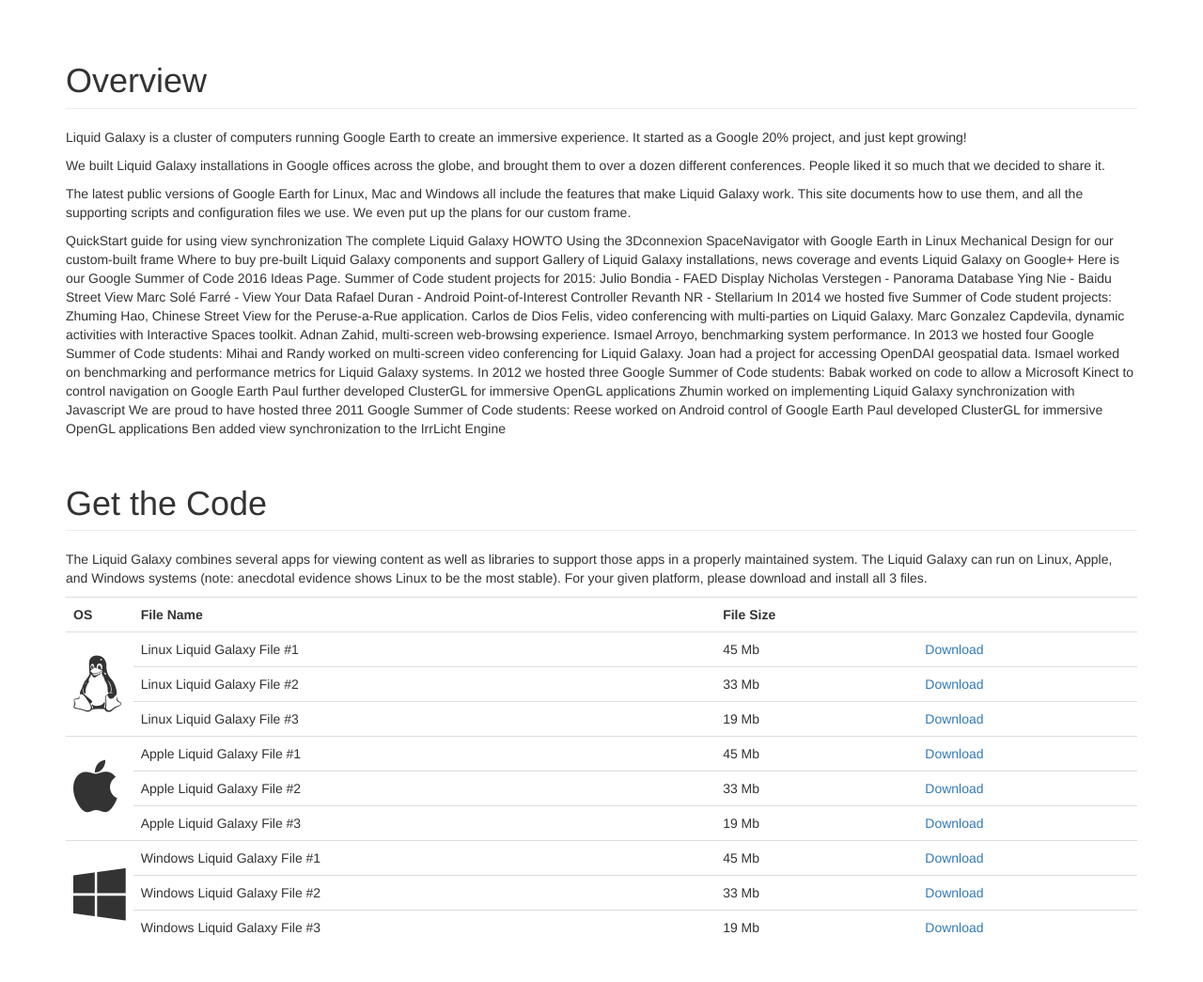
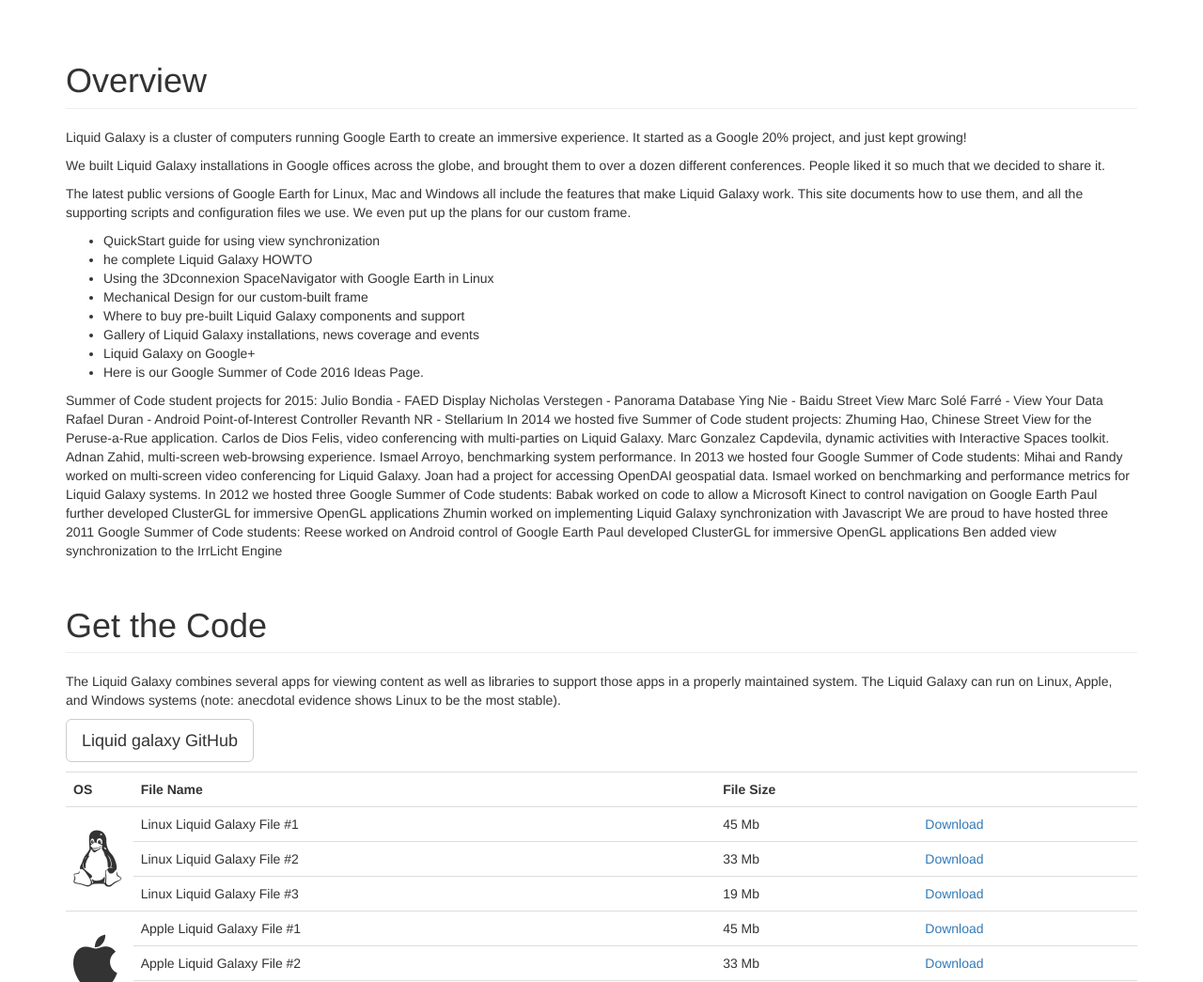
Before and after one commit to EndPointCorp/liquidgalaxy_wip, a Jekyll site: the page index.html, which Jekyll copies as it is, in a window 1280 px wide and 1400 px high, cut to the strip 355-1400 px from the top of the window. Shown: the whole strip at 94% size. Built offline with Jekyll 4.4.1, drawn with Linux system fonts in a browser that asks for light colours.

Commit message:
Add header-bg images, change header text to be more eligible on a multicolored background

```diff
--- a/_config.yml
+++ b/_config.yml
@@ -7,7 +7,7 @@
 
 # Site settings
 title: Liquid Galaxy
-baseurl: "" # the subpath of your site, e.g. /blog
+baseurl: "/liquidgalaxy_wip" # the subpath of your site, e.g. /blog
 url: "http://www.liquidgalaxy.org" # the base hostname & protocol for your site
 
 # Build settings
--- a/css/style.css
+++ b/css/style.css
@@ -31,5 +31,10 @@
 }
 
 .header-bg {
-    background: url("/liquidgalaxy_wip/img/lg-1.jpg") no-repeat 0 -320px/100%;
+    background: url("/liquidgalaxy_wip/img/lg-4.jpg") no-repeat 0 -100px/100%;
 }
+
+.header-bg h1 {
+    color: white;
+    text-shadow: 0px 0px 0px black;
+}
--- a/index.html
+++ b/index.html
@@ -50,15 +50,16 @@
       <p>Liquid Galaxy is a cluster of computers running Google Earth to create an immersive experience. It started as a Google 20% project, and just kept growing!</p>
 <p>We built Liquid Galaxy installations in Google offices across the globe, and brought them to over a dozen different conferences. People liked it so much that we decided to share it.</p>
 <p>The latest public versions of Google Earth for Linux, Mac and Windows all include the features that make Liquid Galaxy work. This site documents how to use them, and all the supporting scripts and configuration files we use. We even put up the plans for our custom frame.</p>
-
-QuickStart guide for using view synchronization
-The complete Liquid Galaxy HOWTO
-Using the 3Dconnexion SpaceNavigator with Google Earth in Linux
-Mechanical Design for our custom-built frame
-Where to buy pre-built Liquid Galaxy components and support
-Gallery of Liquid Galaxy installations, news coverage and events
-Liquid Galaxy on Google+
-Here is our Google Summer of Code 2016 Ideas Page.
+<ul>
+<li>QuickStart guide for using view synchronization</li>
+<li>he complete Liquid Galaxy HOWTO</li>
+<li>Using the 3Dconnexion SpaceNavigator with Google Earth in Linux</li>
+<li>Mechanical Design for our custom-built frame</li>
+<li>Where to buy pre-built Liquid Galaxy components and support</li>
+<li>Gallery of Liquid Galaxy installations, news coverage and events</li>
+<li>Liquid Galaxy on Google+</li>
+<li>Here is our Google Summer of Code 2016 Ideas Page.</li>
+</ul>
 
 Summer of Code student projects for 2015:
 
@@ -93,7 +94,8 @@
     </div>
     <div class="section" id="get-the-code">
       <h1 class="page-header">Get the Code</h1>
-      <p>The Liquid Galaxy combines several apps for viewing content as well as libraries to support those apps in a properly maintained system. The Liquid Galaxy can run on Linux, Apple, and Windows systems (note: anecdotal evidence shows Linux to be the most stable). For your given platform, please download and install all 3 files.</p>
+      <p>The Liquid Galaxy combines several apps for viewing content as well as libraries to support those apps in a properly maintained system. The Liquid Galaxy can run on Linux, Apple, and Windows systems (note: anecdotal evidence shows Linux to be the most stable).</p>
+      <p><a class="btn btn-default btn-lg" href="https://github.com/liquidgalaxy/liquid-galaxy/" role="button">Liquid galaxy GitHub</a></p>
       <table class="table">
         <tr>
           <th style="width: 60px">OS</th>
```
Also changed, not shown: 5 other files.
